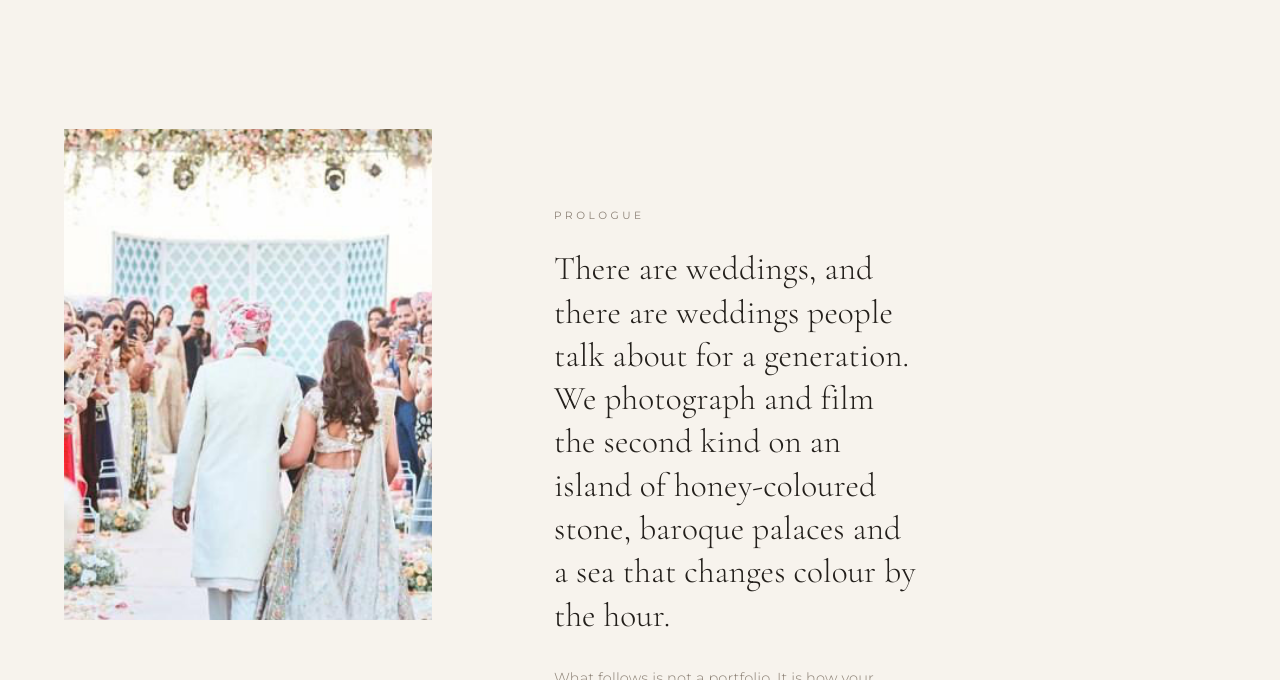
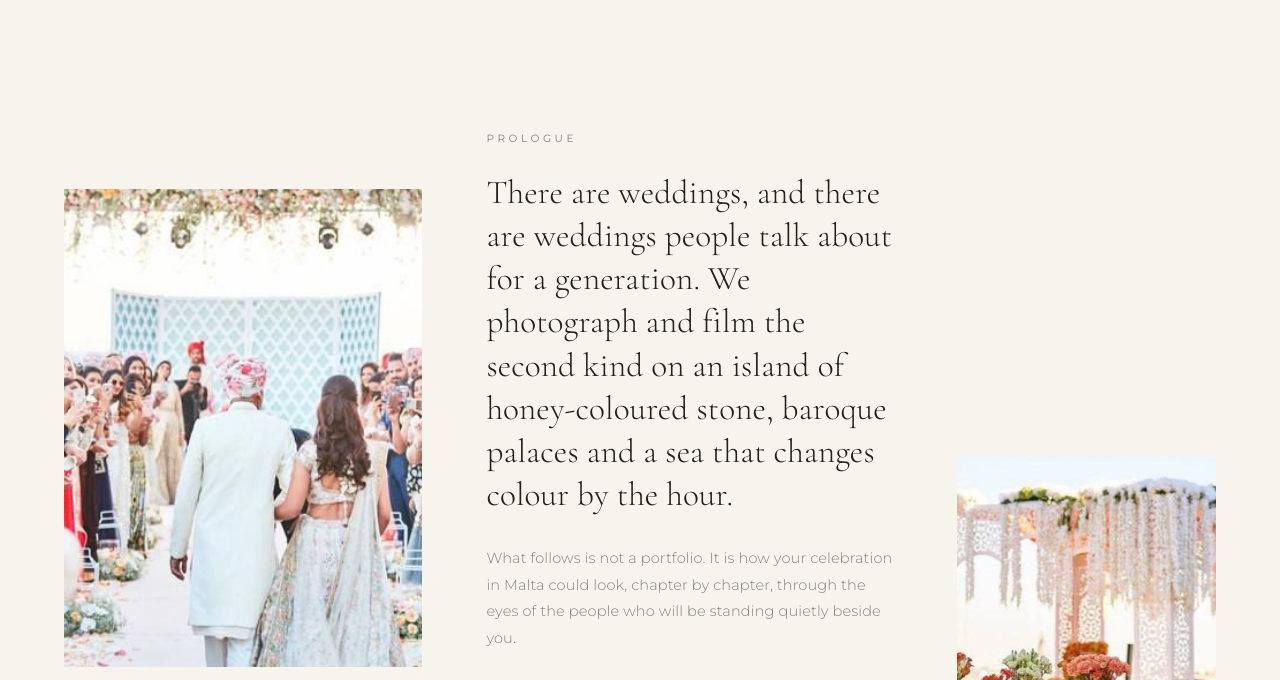
Before and after one commit to krithikaweiteredge-glitch/effectstech-malta, a plain HTML site: page site/index.html in a window 1280 px wide. Shown: the part 850-1530 px from the top of the page. Drawn offline with nearby package versions, Linux system fonts and the light colour scheme.

Commit message:
Fix empty gap in the prologue layout

```diff
--- a/site/assets/css/style.css
+++ b/site/assets/css/style.css
@@ -108,10 +108,10 @@ em{font-family:var(--serif);font-style:italic;font-weight:300}
 /* =========================================================
    PROLOGUE
    ========================================================= */
-.prologue{display:grid;grid-template-columns:repeat(12,1fr);gap:24px;padding:clamp(120px,14vw,220px) var(--pad);align-items:start}
-.prologue__a{grid-column:1/5;grid-row:1/3;--ar:3/4}
-.prologue__text{grid-column:6/10;grid-row:1;padding-top:6vw}
-.prologue__b{grid-column:10/13;grid-row:2;--ar:3/4}
+.prologue{display:grid;grid-template-columns:repeat(12,1fr);gap:clamp(20px,3vw,48px);align-items:center!important;padding:clamp(120px,14vw,220px) var(--pad);align-items:start}
+.prologue__a{grid-column:1/5;grid-row:1;--ar:3/4}
+.prologue__text{grid-column:5/10;grid-row:1;padding:0 clamp(0px,2vw,30px)}
+.prologue__b{grid-column:10/13;grid-row:1;--ar:3/4;align-self:end;margin-bottom:-6vw}
 .lead{font-family:var(--serif);font-weight:300;font-size:clamp(26px,2.6vw,40px);line-height:1.3}
 .prologue .body{margin-top:28px;max-width:440px;color:var(--taupe)}
 .sign{font-family:var(--serif);font-style:italic;font-size:26px;color:var(--gold);margin-top:26px}
```
